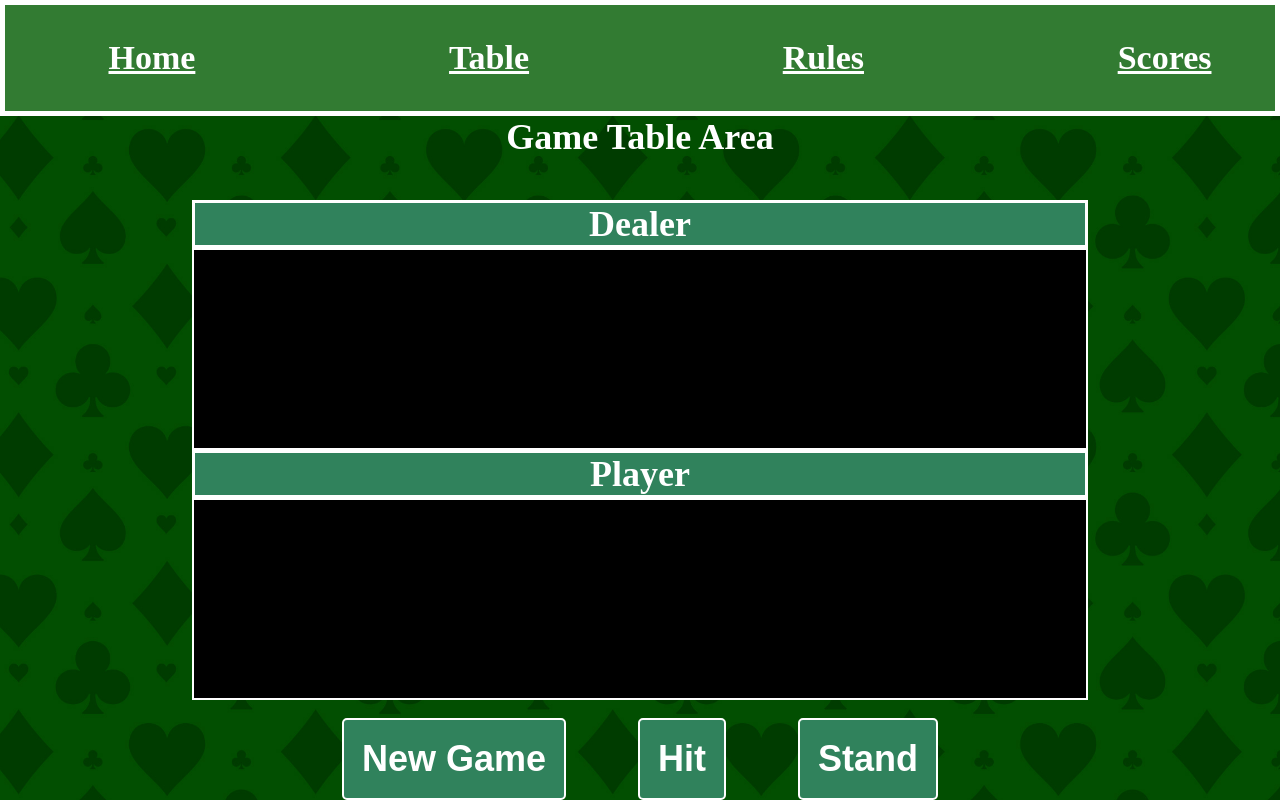
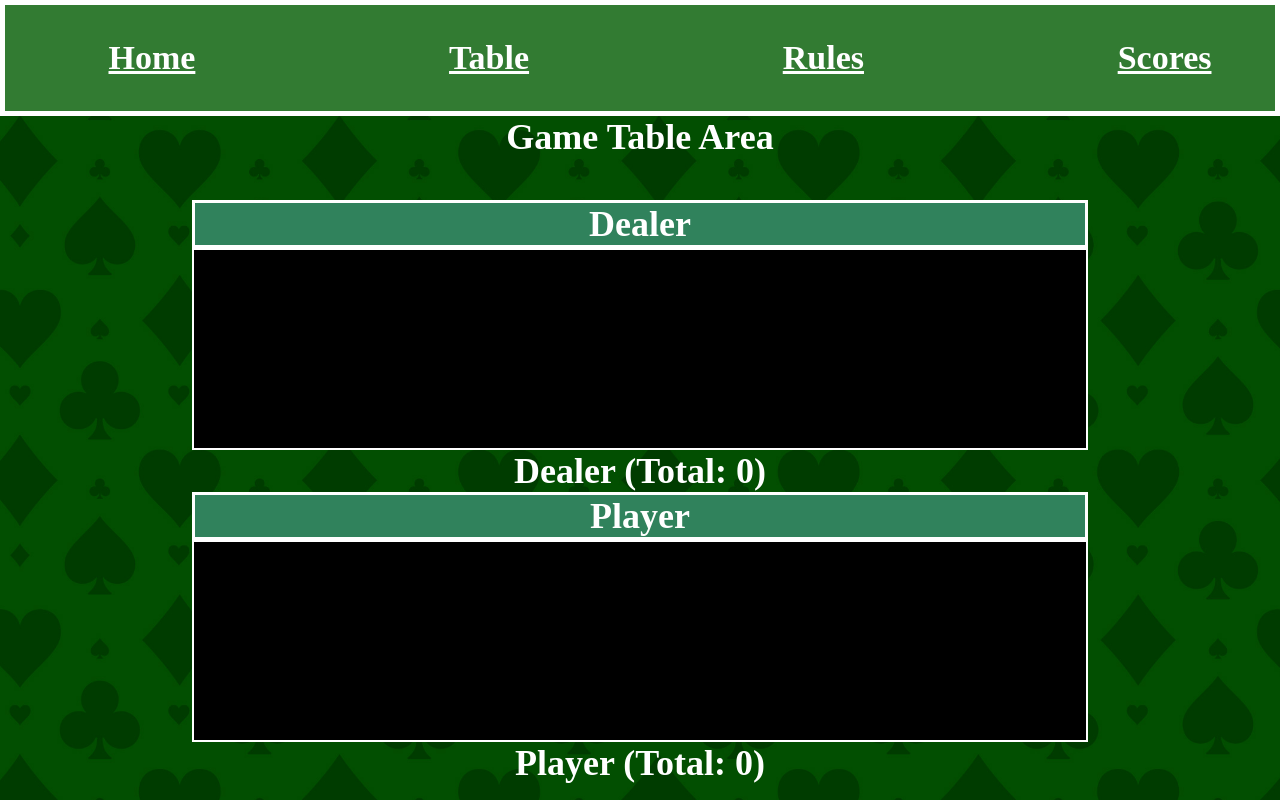
Before and after one commit to alvarjos/Startup, a React (Vite) app: page /table in a window 1280 px wide. Shown: the top 800 px of the page. Built offline with nearby package versions, Linux system fonts and the light colour scheme.

Commit message:
added dealer and player totals from array

```diff
--- a/src/table/table.jsx
+++ b/src/table/table.jsx
@@ -45,6 +45,9 @@ export function Table() {
     }, 1000);
   }
 
+  const playerTotal = playerHand.reduce((sum, cardId) => sum + (getCardValue(cardId) ?? 0), 0);
+  const dealerTotal = dealerHand.reduce((sum, cardId) => sum + (getCardValue(cardId) ?? 0), 0);
+
   return (
     <main className="background-image1">
         Game Table Area
@@ -69,6 +72,7 @@ export function Table() {
               )
             })}
           </div>
+          <div className="table-card-row-value">Dealer (Total: {dealerTotal})</div>
           <div className="table-card-row-label">Player</div>
           <div className="table-card-row">
             {playerHand.map((cardId, index) => {
@@ -88,6 +92,7 @@ export function Table() {
               );
             })}
           </div>
+          <div className="table-card-row-value">Player (Total: {playerTotal})</div>
           <div className="table-button-container">
             <button className="table-button" onClick={handleNewGame}>New Game</button>
             <button className="table-button" onClick={handleHit}>Hit</button>
```
